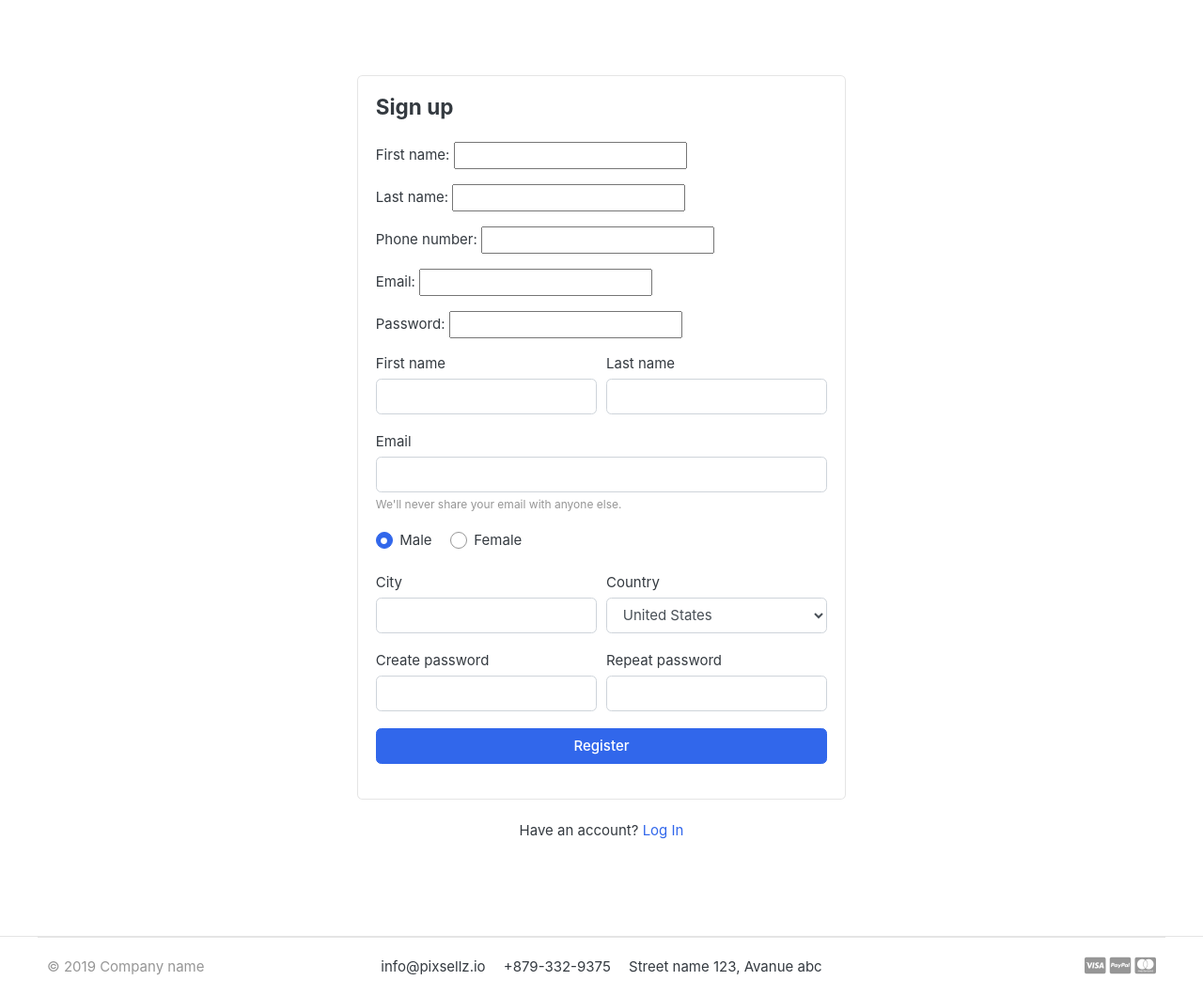
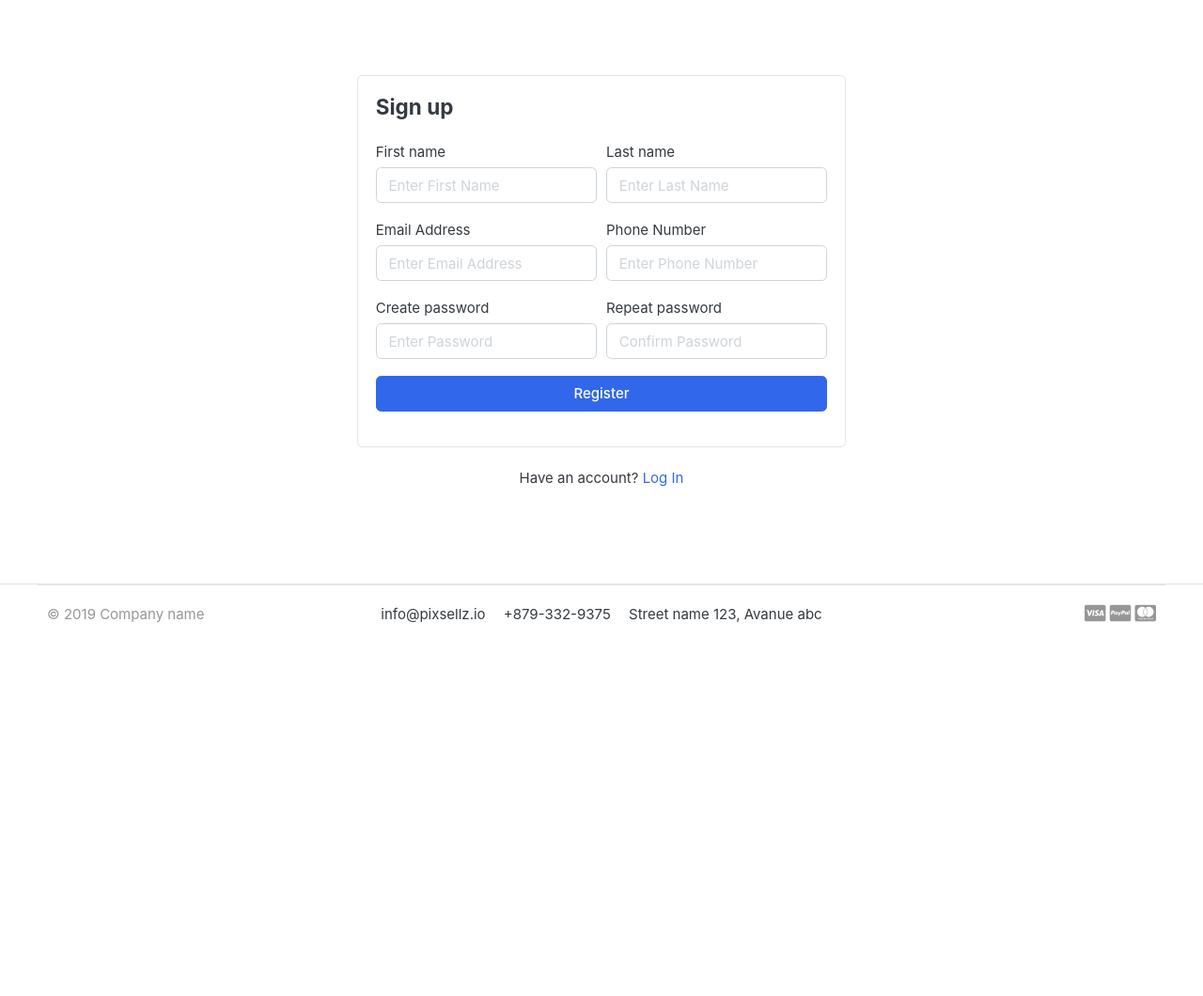
Before and after one commit to ValteirLuciano/greatkart, a Django app: page /accounts/register/ in a window 1280 px wide. Shown: the part 118-1178 px from the top of the page at 94% size. After the commit the page ends 781 px from the top, so only its background shows below. Run offline with Django 3.2, Linux system fonts and the light colour scheme; tables that the repository leaves empty hold one stand-in row (values such as "Sample post"); some libraries are stand-ins or nearby versions; some web fonts are replaced.

Commit message:
Registration: Performing the preview, method clearing template form and checking passwords

```diff
--- a/accounts/forms.py
+++ b/accounts/forms.py
@@ -3,6 +3,33 @@ from .models import Account
 
 
 class RegistrationForm(forms.ModelForm):
+    password = forms.CharField(widget=forms.PasswordInput(attrs={
+        'placeholder': 'Enter Password'
+    }))
+
+    confirm_password = forms.CharField(widget=forms.PasswordInput(attrs={
+        'placeholder': 'Confirm Password'
+    }))
     class Meta:
         model = Account
         fields = ['first_name', 'last_name', 'phone_number', 'email', 'password']
+
+    def clean(self):
+        cleaned_data = super(RegistrationForm, self).clean()
+        password = cleaned_data.get('password')
+        confirm_password = cleaned_data.get('confirm_password')
+
+        if password != confirm_password:
+            raise forms.ValidationError(
+                'Password does not match!'
+            )
+
+    def __init__(self, *args, **kwargs):
+        super(RegistrationForm, self).__init__(*args, **kwargs)
+        self.fields['first_name'].widget.attrs['placeholder'] = 'Enter First Name'
+        self.fields['last_name'].widget.attrs['placeholder'] = 'Enter Last Name'
+        self.fields['phone_number'].widget.attrs['placeholder'] = 'Enter Phone Number'
+        self.fields['email'].widget.attrs['placeholder'] = 'Enter Email Address'
+
+        for field in self.fields:
+            self.fields[field].widget.attrs['class'] = 'form-control'
--- a/accounts/views.py
+++ b/accounts/views.py
@@ -1,8 +1,23 @@
 from django.shortcuts import render
 from .forms import RegistrationForm
+from .models import Account
 
 def register(request):
-    form = RegistrationForm()
+    if request.method == 'POST':
+        form = RegistrationForm(request.POST)
+        if form.is_valid():
+            first_name = form.cleaned_data['first_name']
+            last_name = form.cleaned_data['last_name']
+            phone_number = form.cleaned_data['phone_number']
+            email = form.cleaned_data['email']
+            password = form.cleaned_data['password']
+            username = email.split('@')[0]
+            user = Account.objects.create_user(first_name=first_name, last_name=last_name, email=email, username=username, password=password)
+            user.phone_number = phone_number
+            user.save()
+    else:
+        form = RegistrationForm()
+
     context = {
         'form' : form,
     }
--- a/templates/accounts/register.html
+++ b/templates/accounts/register.html
@@ -7,66 +7,47 @@
 	<div class="card mx-auto" style="max-width:520px; margin-top:40px;">
       <article class="card-body">
 		<header class="mb-4"><h4 class="card-title">Sign up</h4></header>
-		<form>
-
-			{{ form.as_p }}
+		<form action="{% url 'register' %}" method="POST">
+			{% csrf_token %}
 
 				<div class="form-row">
 					<div class="col form-group">
 						<label>First name</label>
-					  	<input type="text" class="form-control" placeholder="">
+					  	{{ form.first_name }}
 					</div> <!-- form-group end.// -->
+
 					<div class="col form-group">
 						<label>Last name</label>
-					  	<input type="text" class="form-control" placeholder="">
+					  	{{ form.last_name }}
 					</div> <!-- form-group end.// -->
 				</div> <!-- form-row end.// -->
-				<div class="form-group">
-					<label>Email</label>
-					<input type="email" class="form-control" placeholder="">
-					<small class="form-text text-muted">We'll never share your email with anyone else.</small>
-				</div> <!-- form-group end.// -->
-				<div class="form-group">
-					<label class="custom-control custom-radio custom-control-inline">
-					  <input class="custom-control-input" checked="" type="radio" name="gender" value="option1">
-					  <span class="custom-control-label"> Male </span>
-					</label>
-					<label class="custom-control custom-radio custom-control-inline">
-					  <input class="custom-control-input" type="radio" name="gender" value="option2">
-					  <span class="custom-control-label"> Female </span>
-					</label>
-				</div> <!-- form-group end.// -->
+
 				<div class="form-row">
 					<div class="form-group col-md-6">
-					  <label>City</label>
-					  <input type="text" class="form-control">
+					  <label>Email Address</label>
+					  {{ form.email }}
 					</div> <!-- form-group end.// -->
+
 					<div class="form-group col-md-6">
-					  <label>Country</label>
-					  <select id="inputState" class="form-control">
-					    <option> Choose...</option>
-					      <option>Uzbekistan</option>
-					      <option>Russia</option>
-					      <option selected="">United States</option>
-					      <option>India</option>
-					      <option>Afganistan</option>
-					  </select>
+					  <label>Phone Number</label>
+						{{ form.phone_number }}
 					</div> <!-- form-group end.// -->
 				</div> <!-- form-row.// -->
 				<div class="form-row">
 					<div class="form-group col-md-6">
 						<label>Create password</label>
-					    <input class="form-control" type="password">
+					    {{ form.password }}
 					</div> <!-- form-group end.// -->
 					<div class="form-group col-md-6">
 						<label>Repeat password</label>
-					    <input class="form-control" type="password">
+						{{ form.confirm_password }}
 					</div> <!-- form-group end.// -->
 				</div>
 			    <div class="form-group">
 			        <button type="submit" class="btn btn-primary btn-block"> Register  </button>
 			    </div> <!-- form-group// -->
-
+				{{ form.email.errors }}
+				{{ form.non_field_errors }}
 			</form>
 		</article><!-- card-body.// -->
     </div> <!-- card .// -->
```
